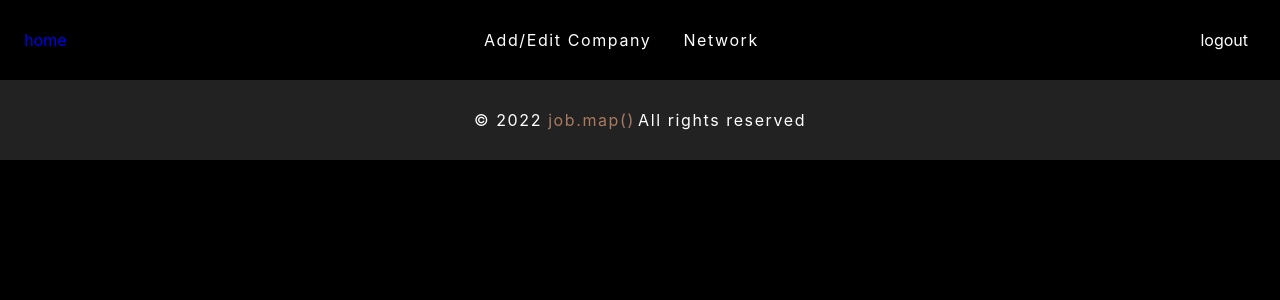
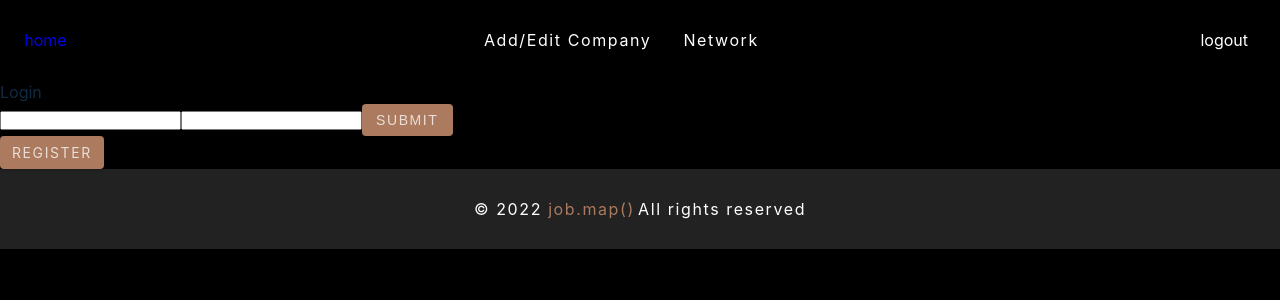
Before and after one commit to hopeVaughn/job_map, a React (Create React App) app: page /login in a window 1280 px wide. Shown: the top 300 px of the page. Built offline with nearby package versions, Linux system fonts and the light colour scheme.

Commit message:
added form

```diff
--- a/src/App.js
+++ b/src/App.js
@@ -1,7 +1,7 @@
 import './index.css';
 import { BrowserRouter as Router, Routes, Route } from 'react-router-dom';
 import { Navbar, Footer } from "./components"
-import { Home, LandingPage, ListedCompanies, CompanyPage } from './pages';
+import { Home, LandingPage, ListedCompanies, CompanyPage, Login } from './pages';
 import { useState } from "react";
 
 function App() {
@@ -18,6 +18,8 @@ function App() {
         <Route path='landing' element={<LandingPage setLevelClicked={setLevelClicked}/>} />
         <Route path='companies' element={<ListedCompanies levelClicked={levelClicked}  />} />
         <Route path='companies/:id' element={<CompanyPage />} />
+        <Route path='login' element={<Login />} />
+
       </Routes>
       <Footer />
     </Router>
--- a/src/pages/Home.js
+++ b/src/pages/Home.js
@@ -7,7 +7,7 @@ function Home() {
     <Wrapper>
       <div className="job">
         <div> job.map(</div>
-          <button className="logsig">Login/Signup</button>
+          <button className="logsig" >Login/Signup</button>
         <div>)</div>
       </div>
     </Wrapper>
--- a/src/pages/Login.js
+++ b/src/pages/Login.js
@@ -1,8 +1,27 @@
-import React from 'react'
+import React from 'react';
+import { Link } from "react-router-dom";
 
 function Login() {
   return (
-    <div>Login</div>
+    <div>
+      Login
+      <form >
+        <input
+          type="text"
+          name="email"
+          className="form-control my-3"
+
+        />
+        <input
+          type="password"
+          name="password"
+
+
+        />
+        <button className="btn btn-success btn-block">Submit</button>
+      </form>
+      <Link to="/register" className="btn btn-warning">register</Link>
+    </div>
   )
 }
 
```
